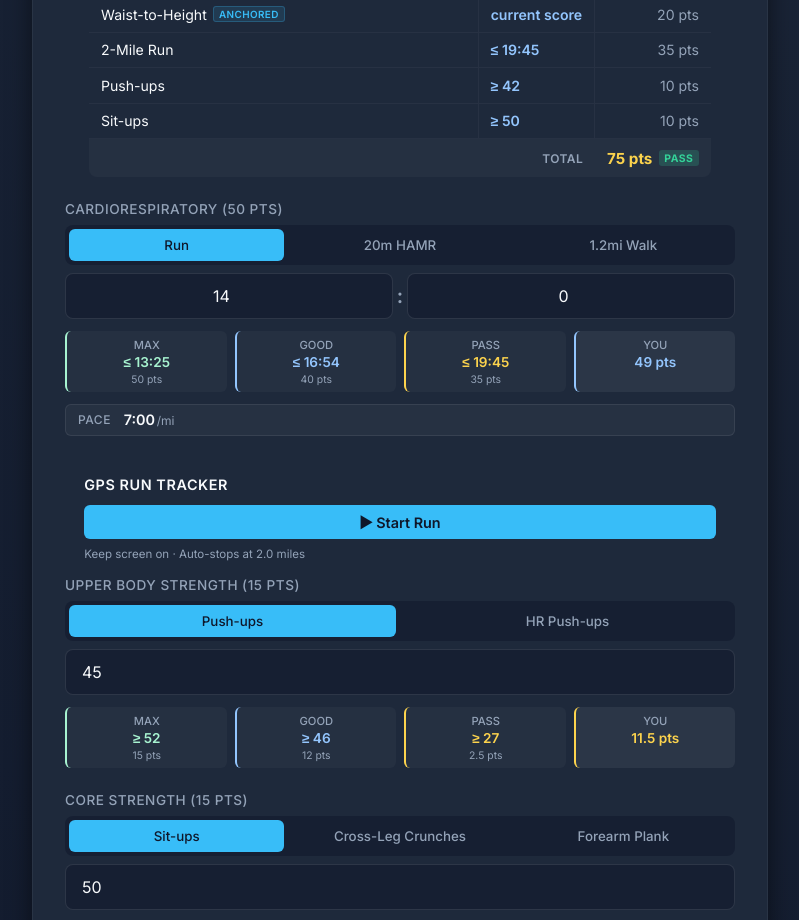
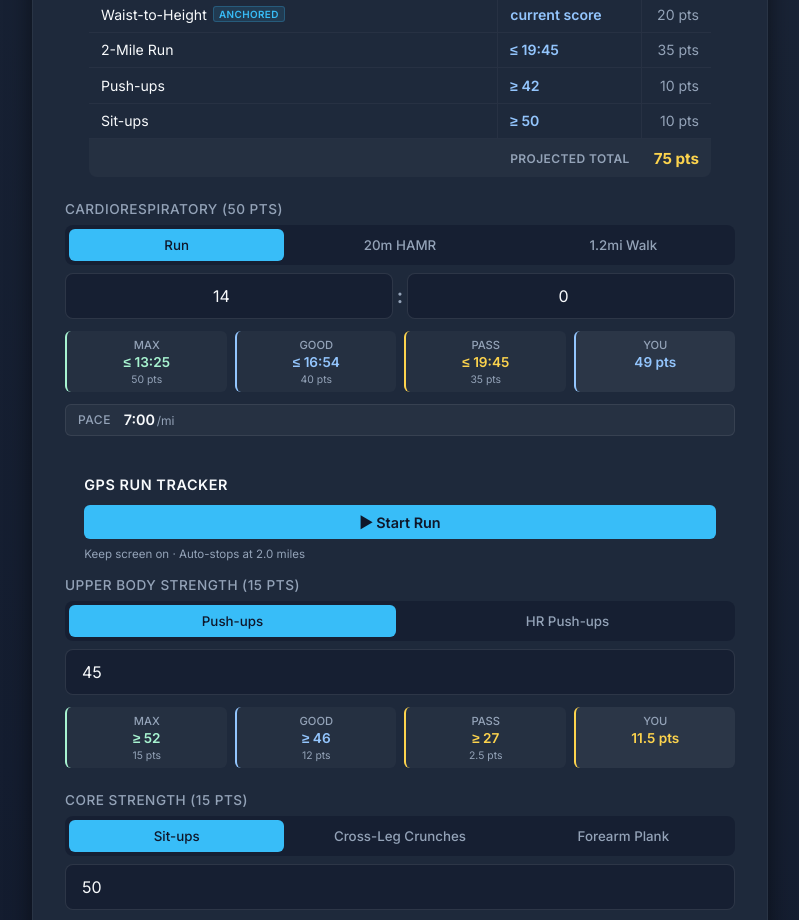
Before and after one commit to hayniec/af-pfra-app, a React (Vite) app: page / in a window 1280 px wide. Shown: the part 960-1880 px from the top of the page, without its empty margins (240-1039 px from the left). Built offline with nearby package versions, Linux system fonts and the light colour scheme.

Commit message:
Remove PASS/FAIL badge and rename Total to Projected Total
https://claude.ai/code/session_01HRQirEtXik6jzJJwEKosaD

```diff
--- a/src/components/GoalLookup.tsx
+++ b/src/components/GoalLookup.tsx
@@ -187,14 +187,9 @@ export function GoalLookup({
         {/* Total */}
         <div className="goal-total-row">
           <span></span>
-          <span className="goal-total-label">Total</span>
+          <span className="goal-total-label">Projected Total</span>
           <span className={`goal-total-pts ${!impossible && totalPts >= 75 ? 'highlight-min' : 'score-fail'}`}>
             {impossible ? 'N/A' : `${totalPts} pts`}
-            {!impossible && cardioType !== 'walk' && (
-              <span className={`goal-pass-badge ${totalPts >= 75 ? 'badge-pass' : 'badge-fail'}`}>
-                {totalPts >= 75 ? 'PASS' : 'FAIL'}
-              </span>
-            )}
           </span>
         </div>
       </div>
--- a/src/index.css
+++ b/src/index.css
@@ -822,8 +822,6 @@ option {
   font-weight: 700;
   gap: 0.4rem;
   justify-content: flex-end;
-  flex-wrap: wrap;
-  min-width: 0;
 }
 
 .goal-pass-badge {
@@ -832,8 +830,6 @@ option {
   padding: 0.1rem 0.35rem;
   border-radius: 3px;
   letter-spacing: 0.5px;
-  white-space: nowrap;
-  flex-shrink: 0;
 }
 
 .badge-pass {
```
